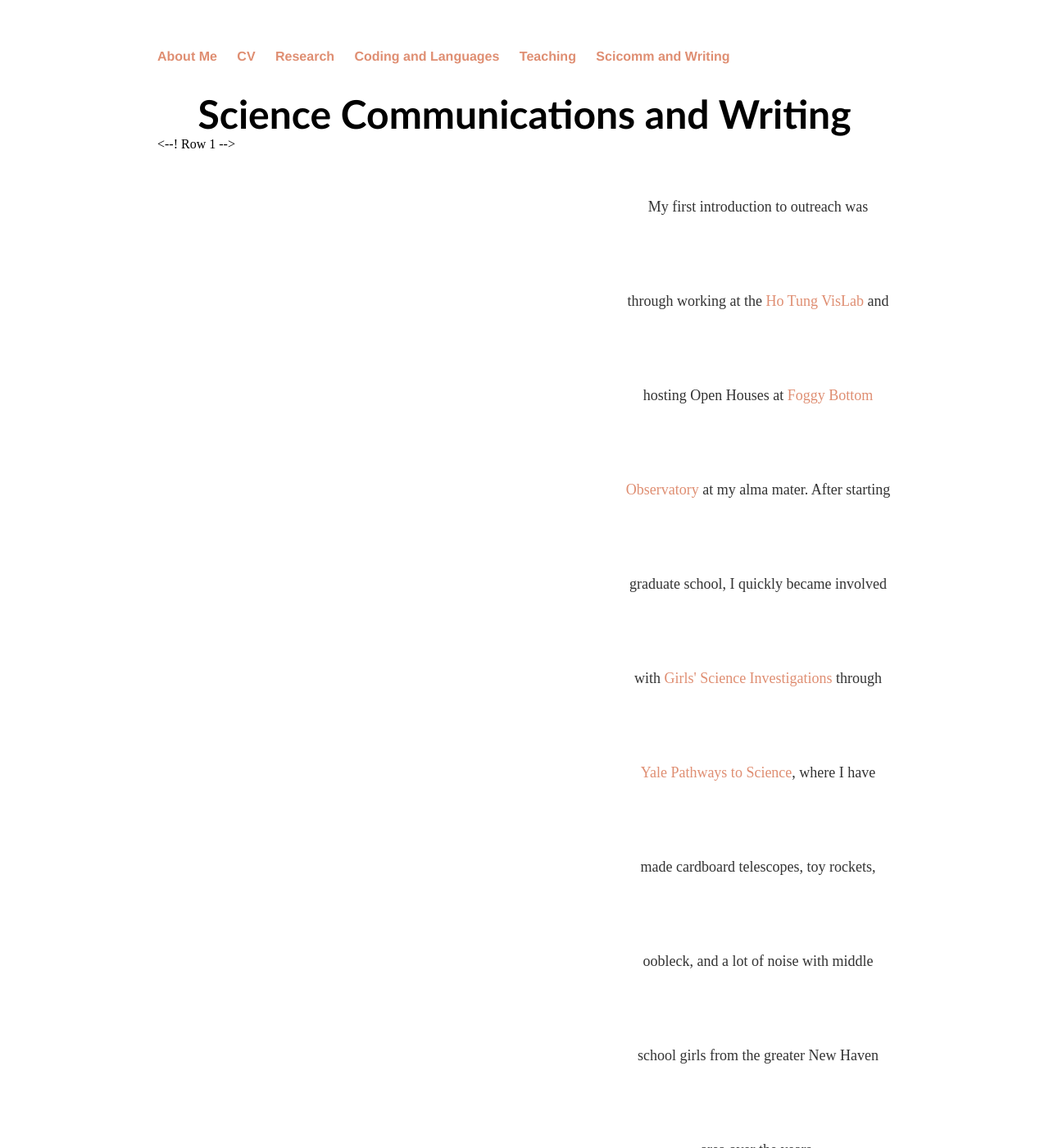
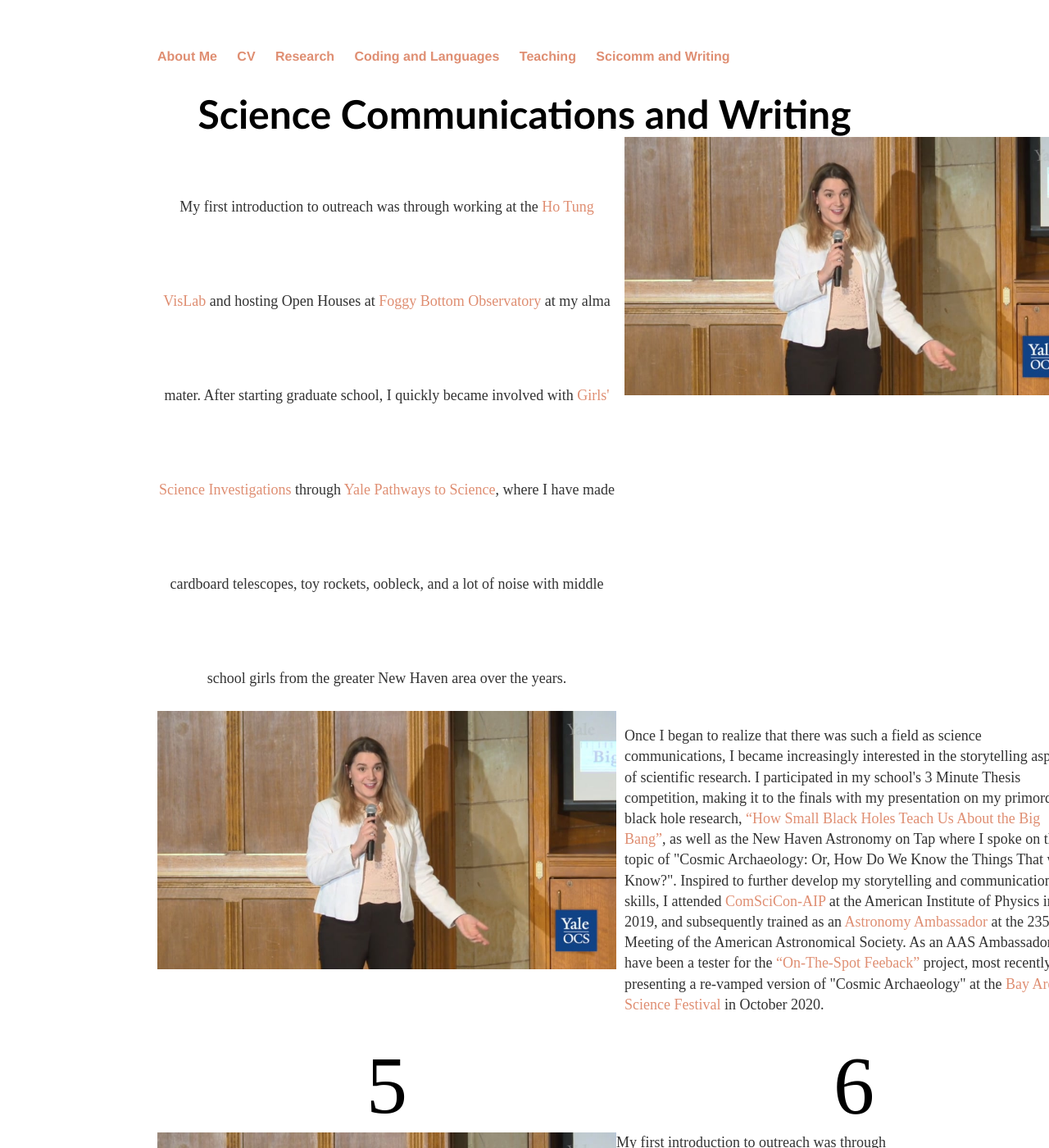
Before and after one commit to lunazagor/lunazagor.github.io, a Jekyll site: the page built from sci-wri/index.html, in a window 1280 px wide and 1400 px high. Shown: the whole window at 82% size. Built offline with Jekyll 4.4.1, drawn with Linux system fonts in a browser that asks for light colours; some of the changed text lies outside the part shown.

Commit message:
Update index.html

```diff
--- a/sci-wri/index.html
+++ b/sci-wri/index.html
@@ -41,14 +41,14 @@
 
 
 <div class="grid-container">
-  <--! Row 1 -->
+  <!-- Row 1 -->
   	<div class="grid-item">
 		<p style="text-align:left;font-size:18px; display: inline"> My first introduction to outreach was through working at the <a href="https://www.colgate.edu/about/campus-facilities/ho-tung-visualization-laboratory">Ho Tung VisLab</a> and hosting Open Houses at <a href="http://observatory.colgate.edu/">Foggy Bottom Observatory</a> at my alma mater. After starting graduate school, I quickly became involved with <a href="https://gsi.yale.edu/">Girls' Science Investigations</a> through <a href="https://onha.yale.edu/pathways-science">Yale Pathways to Science</a>, where I have made cardboard telescopes, toy rockets, oobleck, and a lot of noise with middle school girls from the greater New Haven area over the years. </p>
 	</div>
   	<div class="grid-item">
 	  <img class="TextWrapLeft" src="video-preview.jpg" width="560" height="315" style="cursor:pointer" />
 	</div>
-  <--! Row 2 -->
+  <!-- Row 2 -->
   	<div class="grid-item">
 	  <div class="TextWrapLeft" onclick="this.nextElementSibling.style.display='block'; this.style.display='none'">
 	   <img class="TextWrapLeft" src="video-preview.jpg" width="560" height="315" style="cursor:pointer" />
@@ -60,7 +60,7 @@
   	<div class="grid-item">
 	  <p style="text-align:left;font-size:18px"> Once I began to realize that there was such a field as science communications, I became increasingly interested in the storytelling aspect of scientific research. I participated in my school's 3 Minute Thesis competition, making it to the finals with my presentation on my primordial black hole research, <a href="https://ocs.yale.edu/videos/3-minute-thesis-competition-2019-finalist-luna-zagorac-how-small-black-holes-teach-us-about-the-big-bang/">“How Small Black Holes Teach Us About the Big Bang”</a>, as well as the New Haven Astronomy on Tap where I spoke on the topic of "Cosmic Archaeology: Or, How Do We Know the Things That we Know?". Inspired to further develop my storytelling and communication skills, I attended <a href="https://comscicon.com/comscicon-aip-2019">ComSciCon-AIP</a> at the American Institute of Physics in 2019, and subsequently trained as an <a href="https://aas.org/education/aas-astronomy-ambassadors-program">Astronomy Ambassador</a> at the 235th Meeting of the American Astronomical Society. As an AAS Ambassador I have been a tester for the <a href="https://astrosociety.org/education-outreach/higher-education-and-early-professionals/higher-education-and-early-professionals.html">“On-The-Spot Feeback”</a> project, most recently presenting a re-vamped version of "Cosmic Archaeology" at the <a href="https://www.bayareasciencefestival2020.org/">Bay Area Science Festival</a> in October 2020. </p>
 	</div>
-  <--! Row 3 -->
+  <!-- Row 3 -->
   <div class="grid-item">5</div>
   <div class="grid-item">6</div>
 </div>
```
